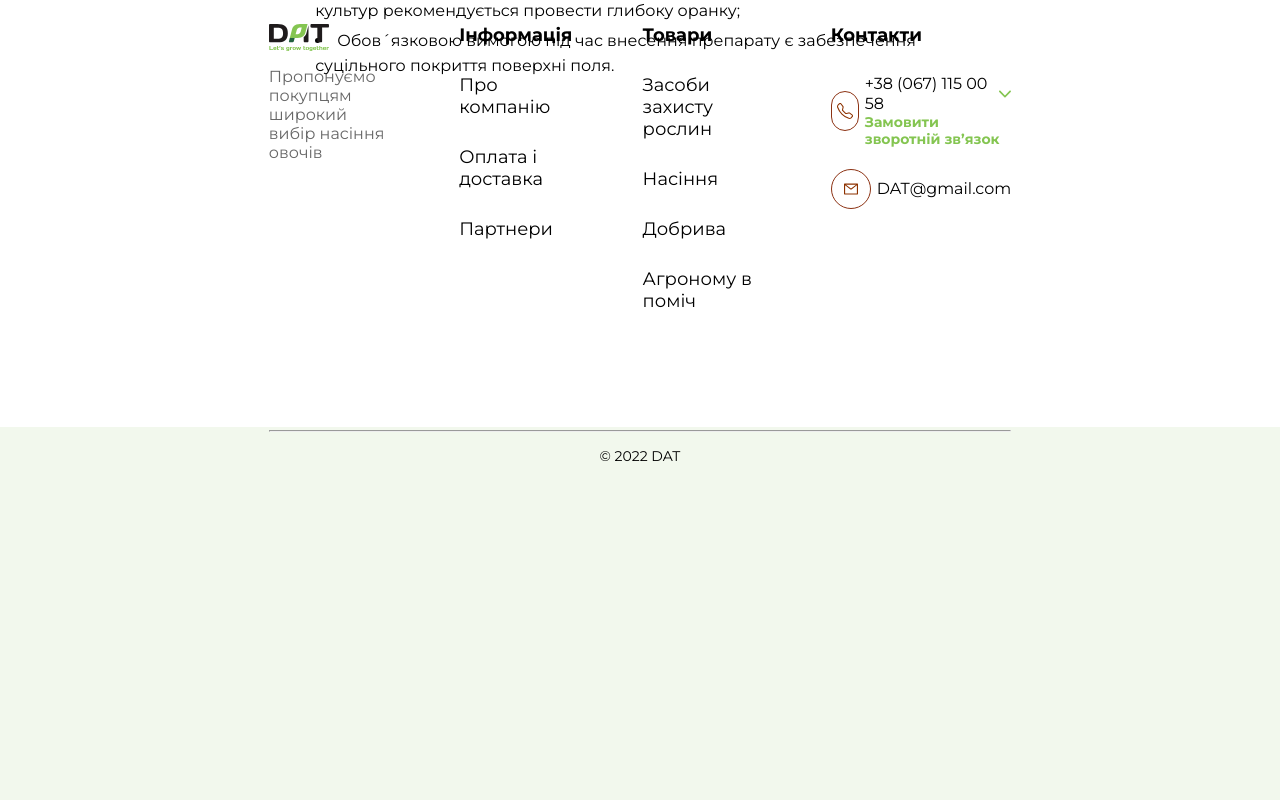
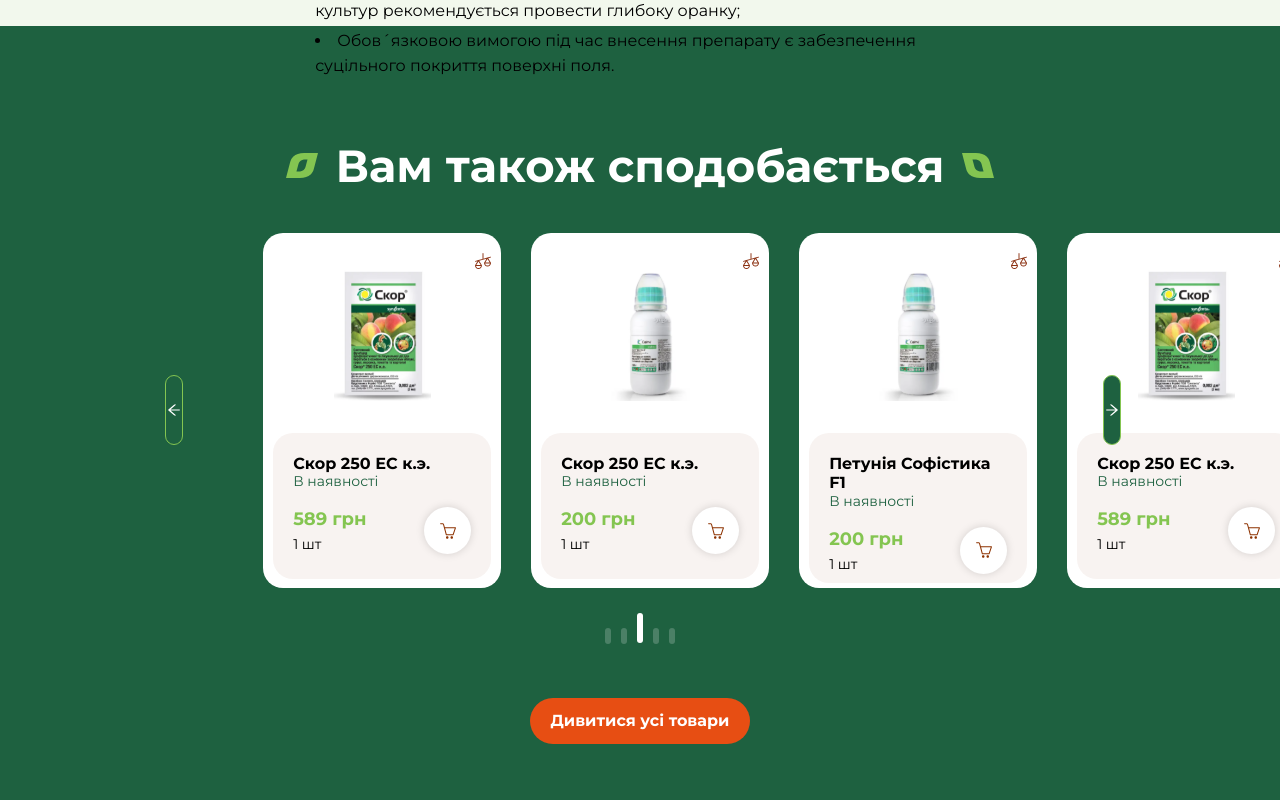
Before and after one commit to gracebir/catalog-app, a React (Create React App) app: page /tovar/1 in a window 1280 px wide. Shown: the part 2120-2920 px from the top of the page. Before the commit the page ends 2585 px from the top, so only its background shows below. Built offline with nearby package versions, Linux system fonts and the light colour scheme.

Commit message:
complete Tovar Component

```diff
--- /dev/null
+++ b/src/components/TovarProduct/index.tsx
@@ -0,0 +1,27 @@
+import React from 'react'
+import { TovarButton, TovarButtonText, TovarProductContainer, TovarProductTop, TovarTitle, TovarTitletext } from './tovarproductStyled'
+import left from '../../assets/left.svg'
+import right from '../../assets/right.svg'
+import Carousel from '../Carousel'
+
+const TovarProduct = () => {
+  return (
+    <TovarProductContainer>
+      <TovarProductTop>
+        <TovarTitle>
+          <img src={left} alt="" />
+          <TovarTitletext>Вам також сподобається</TovarTitletext>
+          <img src={right} alt="" />
+        </TovarTitle>
+      </TovarProductTop>
+      <Carousel/>
+      <TovarProductTop>
+        <TovarButton>
+            <TovarButtonText>Дивитися усі товари</TovarButtonText>
+        </TovarButton>
+      </TovarProductTop>
+    </TovarProductContainer>
+  )
+}
+
+export default TovarProduct
--- /dev/null
+++ b/src/components/TovarProduct/tovarproductStyled.ts
@@ -0,0 +1,47 @@
+import styled from "styled-components";
+
+export const TovarProductContainer = styled.div`
+    height: 53.3125em;
+    width: 100%;
+    background-color: var(--color-dark-green);
+    margin-top: 7.6em;
+    padding: 7em 0;
+    display: flex;
+    flex-direction: column;
+    gap: 2.5em;
+`
+
+export const TovarProductTop = styled.div`
+    width: 58%;
+    margin: 0 auto;
+    display: flex;
+    justify-content: center;
+`
+
+export const TovarTitle = styled.div`
+    display: flex;
+    align-items: center;
+    gap: 1.125rem;
+`
+export const TovarTitletext = styled.h1`
+    font-weight: 700;
+    font-size: 2.8125rem;
+    color: var(--color-white);
+`
+
+export const TovarButton = styled.div`
+    width: 13.75em;
+    height: 2.9em;
+    background-color: var(--color-red);
+    border-radius: 90px;
+    cursor: pointer;
+    display: flex;
+    justify-content: center;
+    align-items: center;
+`
+
+export const TovarButtonText = styled.p`
+    font-size: 1rem;
+    color: var(--color-white);
+    font-weight: 700;
+`
--- a/src/pages/Tovar/index.tsx
+++ b/src/pages/Tovar/index.tsx
@@ -12,6 +12,7 @@ import {SlBasket} from 'react-icons/sl'
 import { AiOutlineHeart} from 'react-icons/ai'
 import Circlebasket from '../../components/CircleBasket'
 import TovarTab from '../../components/TovarTab'
+import TovarProduct from '../../components/TovarProduct'
 
 const Tovar = () => {
   return (
@@ -59,7 +60,7 @@ const Tovar = () => {
             </ToverSubMain>
             <TovarTab/>
         </ToverMain>
-
+      <TovarProduct/>
     </TovarContainer>
   )
 }
```
